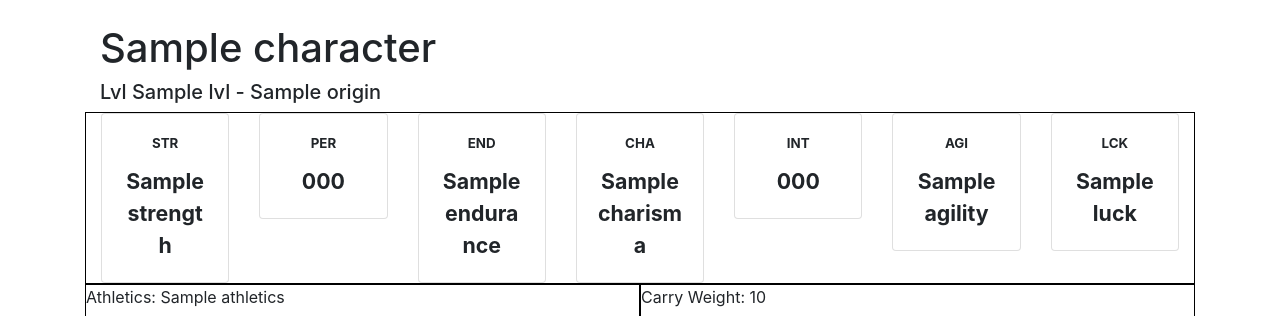
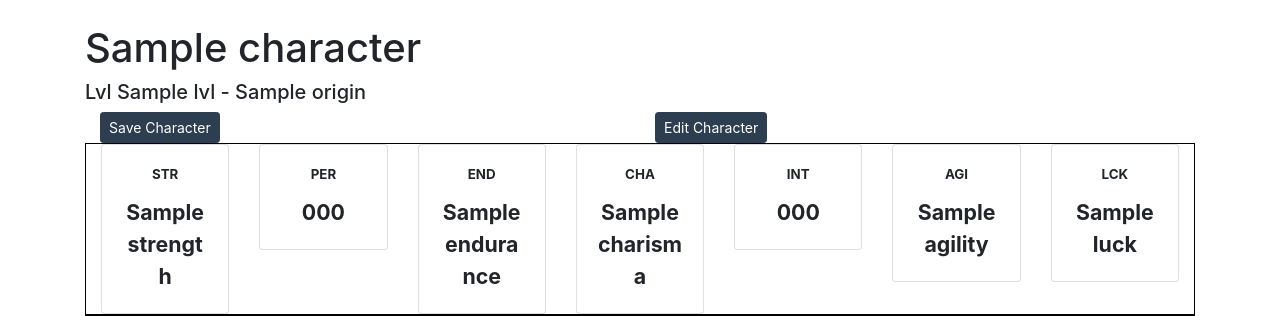
Before and after one commit to mcole22266/fallout_rpg, a Flask app: template templates/charactersheet.html in a window 1280 px wide. Shown: the part 56-372 px from the top of the page. Run offline with Flask 2, Linux system fonts and the light colour scheme; the template is opened without the code that fills it: most values are stand-ins (such as "Sample title", 1, 10 or a date in 2020).

Commit message:
Save Character from Sheet added

```diff
--- a/templates/charactersheet.html
+++ b/templates/charactersheet.html
@@ -3,8 +3,32 @@
 {% block content %}
 
     <div class="container-fluid">
-        <h1>{{ character.name }}</h1>
-        <h5>Lvl {{ character.lvl }} - {{ character.origin }}</h5>
+        <div class="row">
+            <h1>{{ character.name }}</h1>
+        </div>
+        <div class="row">
+            <h5>Lvl {{ character.lvl }} - {{ character.origin }}</h5>
+        </div>
+        <div class="row">
+            <div class="col">
+                <button
+                    class="btn btn-primary btn-sm"
+                    onclick='location.href="/character/save/{{ character.name }}";'
+                    type="button">
+
+                    Save Character
+                </button>
+            </div>
+            <div class="col">
+                <button
+                    class="btn btn-primary btn-sm"
+                    onclick='location.href="/character/edit/{{ character.name }}";'
+                    type="button">
+
+                    Edit Character
+                </button>
+            </div>
+        </div>
     </div>
 
     <div class="container-fluid">
```
Also changed, not shown: Routes.py (+14 -0 lines), src/models/Character.py (+8 -1 lines), src/models/Session.py (+8 -1 lines).
